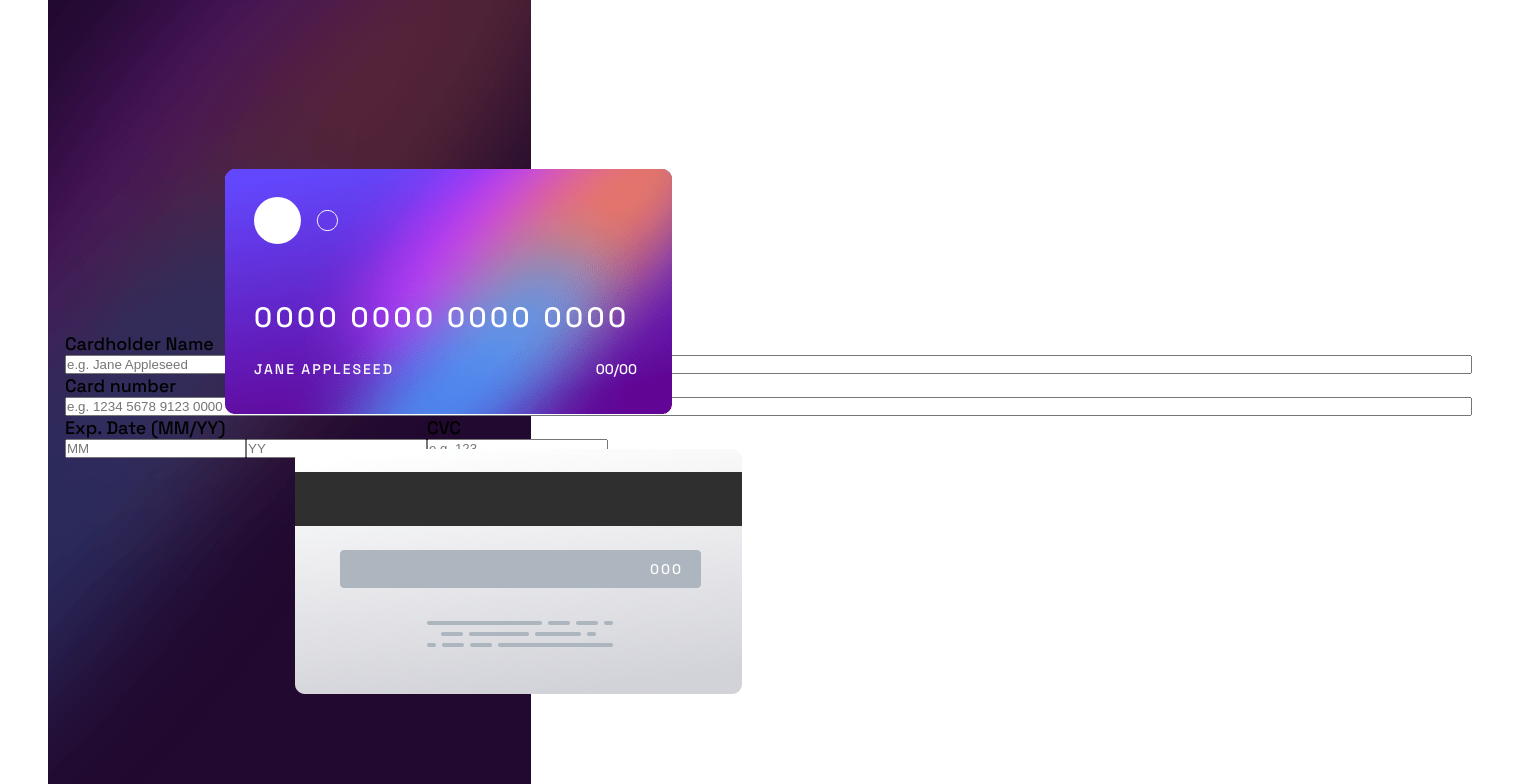
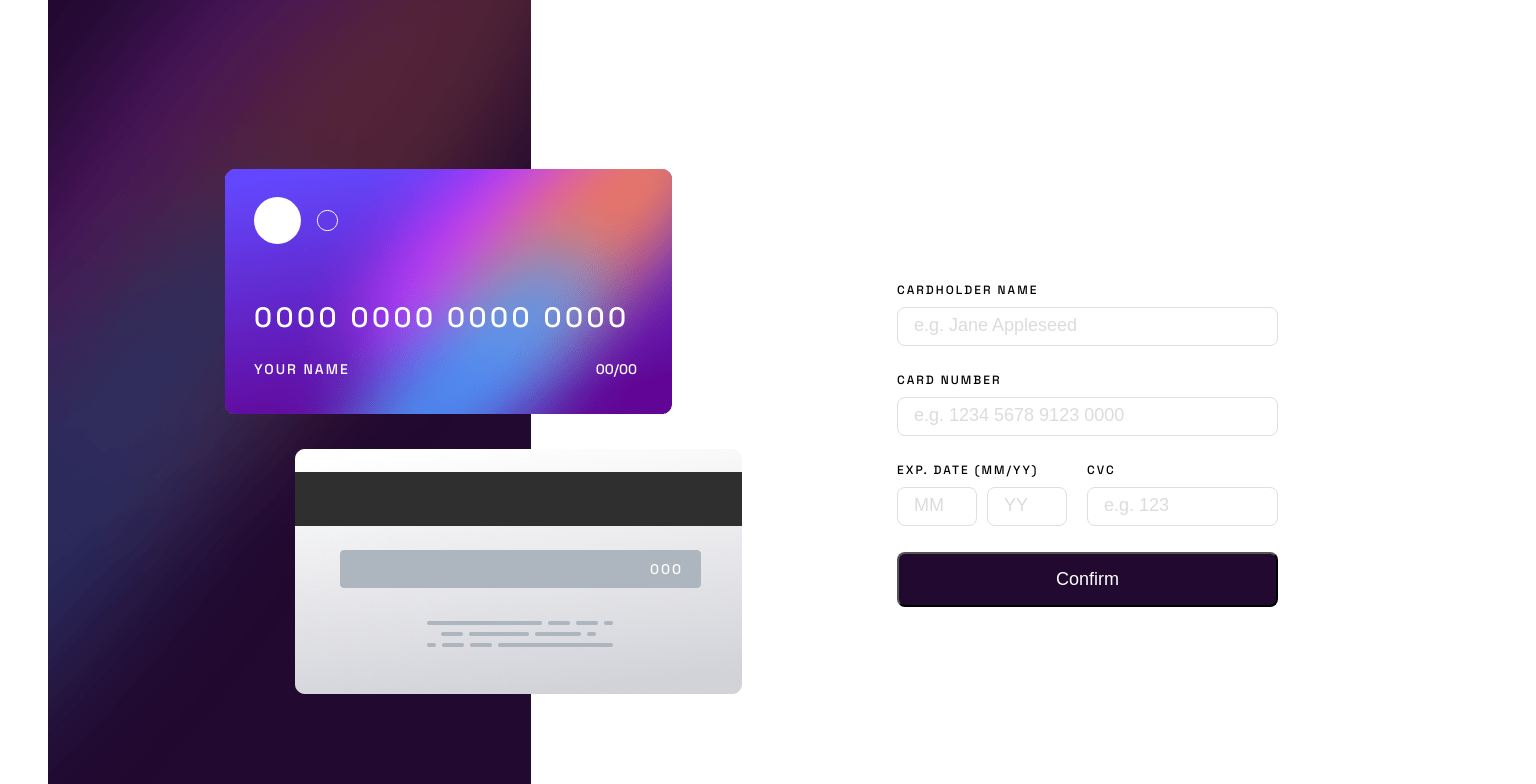
Before and after one commit to anetakasprzak/fm-interactive-card-details-form-react, a React (Vite) app: page / in a window 1536 px wide. Shown: the top 784 px of the page. Built offline with nearby package versions, Linux system fonts and the light colour scheme.

Commit message:
updated input and card details

```diff
--- a/src/App.jsx
+++ b/src/App.jsx
@@ -1,6 +1,17 @@
+/* eslint react/prop-types: 0 */
+
+import { useState } from "react";
 import { useForm } from "react-hook-form";
 
 export default function App() {
+  const [showThankyou, setShowThankyou] = useState(false);
+
+  const [fullName, setFullName] = useState("");
+  const [cardNumber, setCardNumber] = useState("");
+  const [expireMonth, setExpireMonth] = useState("");
+  const [expireYear, setExpireYear] = useState("");
+  const [cvc, setCvc] = useState();
+
   return (
     <div className="wrapper">
       <div className="component">
@@ -17,9 +28,13 @@ export default function App() {
                   className="card"
                 />
                 <div className="card--front__text-box">
-                  <p className="card__number">0000 0000 0000 0000</p>
-                  <p className="card__name">Jane Appleseed</p>
-                  <p className="card__date">00/00</p>
+                  <p className="card__number">
+                    {cardNumber || `0000 0000 0000 0000`}
+                  </p>
+                  <p className="card__name">{fullName || `Your name`}</p>
+                  <p className="card__date">
+                    {expireMonth || `00`}/{expireYear || `00`}
+                  </p>
                 </div>
               </div>
             </div>
@@ -27,19 +42,36 @@ export default function App() {
             <div className="card__back-position">
               <div className="card--back__box">
                 <img src="../public/images/bg-card-back.png" className="card" />
-                <p className="back__card-cvc">000</p>
+                <p className="back__card-cvc">{cvc || `000`}</p>
               </div>
             </div>
           </div>
 
-          <Form />
+          {!showThankyou && (
+            <Form
+              setShowThankyou={setShowThankyou}
+              setFullName={setFullName}
+              setCardNumber={setCardNumber}
+              setExpireMonth={setExpireMonth}
+              setExpireYear={setExpireYear}
+              setCvc={setCvc}
+            />
+          )}
+          {showThankyou && <ThankYou setShowThankyou={setShowThankyou} />}
         </main>
       </div>
     </div>
   );
 }
 
-function Form() {
+function Form({
+  setShowThankyou,
+  setFullName,
+  setCardNumber,
+  setExpireMonth,
+  setExpireYear,
+  setCvc,
+}) {
   const {
     register,
     handleSubmit,
@@ -54,7 +86,15 @@ function Form() {
     },
   });
 
-  const onSubmit = (data) => console.log(data);
+  const onSubmit = (data) => {
+    setFullName(data.fullName);
+    setCardNumber(data.cardNumber);
+    setExpireMonth(data.expireMonth);
+    setExpireYear(data.expireYear);
+    setCvc(data.cvc);
+
+    setShowThankyou(true);
+  };
 
   return (
     <div>
@@ -90,13 +130,13 @@ function Form() {
             <label className="input__label">Exp. Date (MM/YY)</label>
             <div className="input__date">
               <input
-                className="input"
+                className="input input--small"
                 type="number"
                 placeholder="MM"
                 {...register("expireMonth", { required: true })}
               />
               <input
-                className="input"
+                className="input input--small"
                 type="number"
                 placeholder="YY"
                 {...register("expireYear", { required: true })}
@@ -108,10 +148,10 @@ function Form() {
               ))}
           </div>
 
-          <div className="input-control">
+          <div className="input-control input--cvc">
             <label className="input__label">CVC</label>
             <input
-              className="input"
+              className="input input--cvc-fix"
               type="number"
               placeholder="e.g. 123"
               {...register("cvc", { required: true })}
@@ -119,9 +159,23 @@ function Form() {
             {errors.cvc && <span className="input__error">Cant be blank</span>}
           </div>
         </div>
+        <button className="btn">Confirm</button>
       </form>
     </div>
   );
 }
 
-/*       e.g. 123 Confirm Thank you! We've added your card details Continue */
+function ThankYou({ setShowThankyou }) {
+  return (
+    <section className="thankyou__box">
+      <img src="../public/images/icon-complete.svg" className="thankyou__img" />
+      <h2 className="thankyou__heading">Thank you!</h2>
+      <p className="thankyou__text">We&apos;ve added your card details</p>
+      <button onClick={() => setShowThankyou(false)} className="btn">
+        Continue
+      </button>
+    </section>
+  );
+}
+
+/*   Continue */
--- a/src/index.css
+++ b/src/index.css
@@ -26,8 +26,8 @@ body {
   background-image: url(../public/images/bg-main-mobile.png);
   background-repeat: no-repeat;
   width: 37.5rem;
-  padding: 3.2rem 1.6rem 0 1.7rem;
-  height: 100vh;
+  padding: 3.2rem 2.4rem 4.5rem 1.7rem;
+  height: auto;
 }
 
 .cards__box {
@@ -106,7 +106,30 @@ body {
 /*************** FORM ***************/
 
 .form__box {
-  padding-top: 30rem;
+  padding-top: 29rem;
+  padding-left: 0.7rem;
+  width: 32.7rem;
+  display: flex;
+  flex-direction: column;
+  gap: 2rem;
+}
+
+.input {
+  padding: 1.1rem 0rem 1.1rem 1.6rem;
+  border-radius: 8px;
+  border: 1px solid #dfdee0;
+}
+
+.input::placeholder {
+  opacity: 0.25;
+  font-size: 1.8rem;
+}
+
+.input__label {
+  letter-spacing: 2px;
+  text-transform: uppercase;
+  font-size: 1.2rem;
+  margin-bottom: 0.9rem;
 }
 
 .input-control {
@@ -121,6 +144,53 @@ body {
 .input__date {
   display: flex;
   flex-direction: row;
+  gap: 0.8rem;
+}
+
+.input--small {
+  width: 7.2rem;
+}
+
+.input--cvc {
+  width: 16.4rem;
+  margin-left: 1.1rem;
+}
+
+.btn {
+  border-radius: 0.8rem;
+  background-color: #21092f;
+  color: #fff;
+  padding: 1.5rem 12.9rem 1.5rem 12.9rem;
+  font-size: 1.8rem;
+  width: 32.7rem;
+}
+
+/*************** THANK YOU ***************/
+
+.thankyou__box {
+  display: flex;
+  flex-direction: column;
+  align-items: center;
+  justify-content: center;
+  gap: 1.6rem;
+  padding-top: 29rem;
+}
+
+.thankyou__img {
+  width: 8rem;
+  height: 8rem;
+  margin-bottom: 1.9rem;
+}
+
+.thankyou__heading {
+  font-size: 2.8rem;
+  letter-spacing: 3.422px;
+  text-transform: uppercase;
+}
+
+.thankyou__text {
+  margin-bottom: 3.2rem;
+  color: #8f8694;
 }
 
 /****************************************************/
@@ -135,7 +205,6 @@ body {
     background-repeat: no-repeat;
     background-position: left;
     display: grid;
-    /* place-items: center; */
   }
 
   .card {
@@ -190,4 +259,56 @@ body {
   }
 
   /*************** FORM ***************/
+
+  .test {
+    width: 38.1rem;
+  }
+
+  .form__box {
+    padding-top: 25rem;
+    padding-left: 83.2rem;
+    width: 38.1rem;
+    gap: 2.6rem;
+  }
+
+  .input {
+    padding: 1.1rem 0rem 1.1rem 1.6rem;
+    width: 38.1rem;
+  }
+
+  .input__label {
+    text-wrap: nowrap;
+  }
+
+  .input__date {
+    gap: 1rem;
+  }
+
+  .input--small {
+    width: 8rem;
+  }
+
+  .input--cvc {
+    width: 19.1rem;
+    margin-left: 2rem;
+  }
+
+  .input--cvc-fix {
+    width: 19.1rem;
+  }
+
+  .btn {
+    width: 38.1rem;
+  }
+
+  /*************** THANK YOU - DESKTOP ***************/
+
+  .thankyou__box {
+    align-self: center;
+    justify-content: center;
+    padding-left: 102.2rem;
+    width: 38.1rem;
+    padding-top: 25rem;
+    text-wrap: nowrap;
+  }
 }
```
